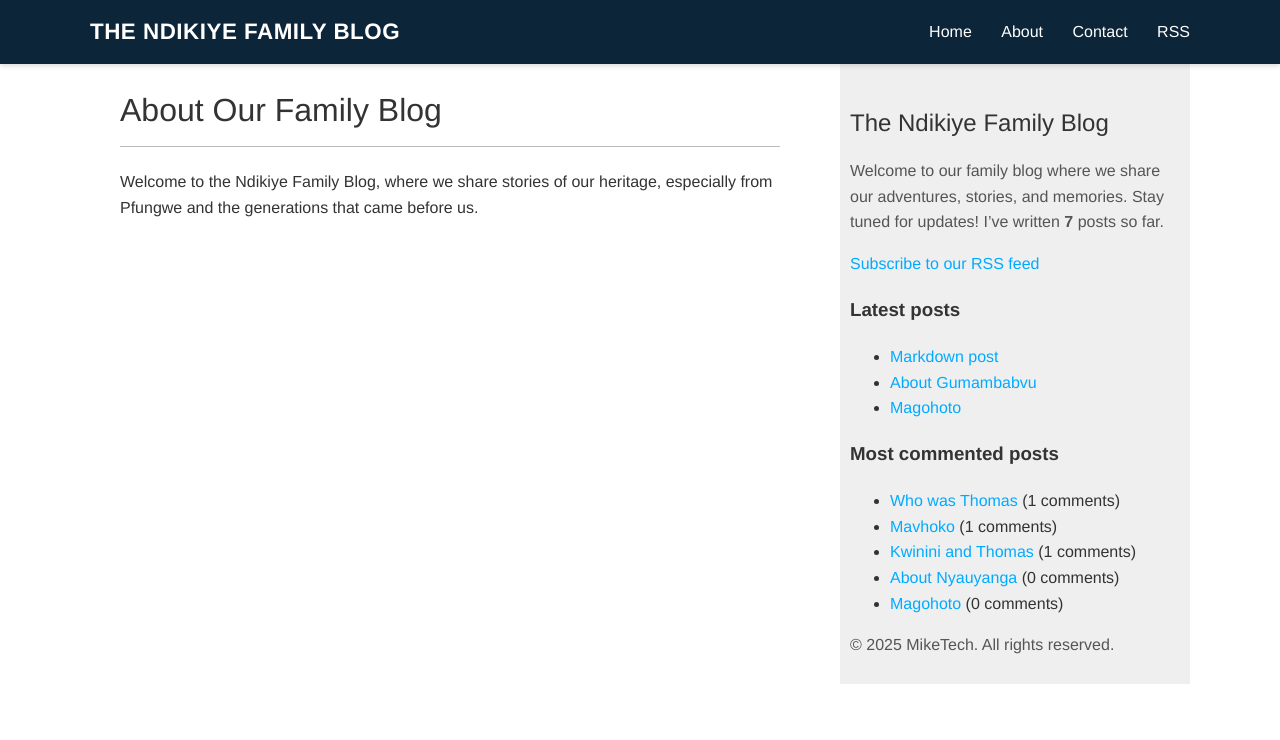
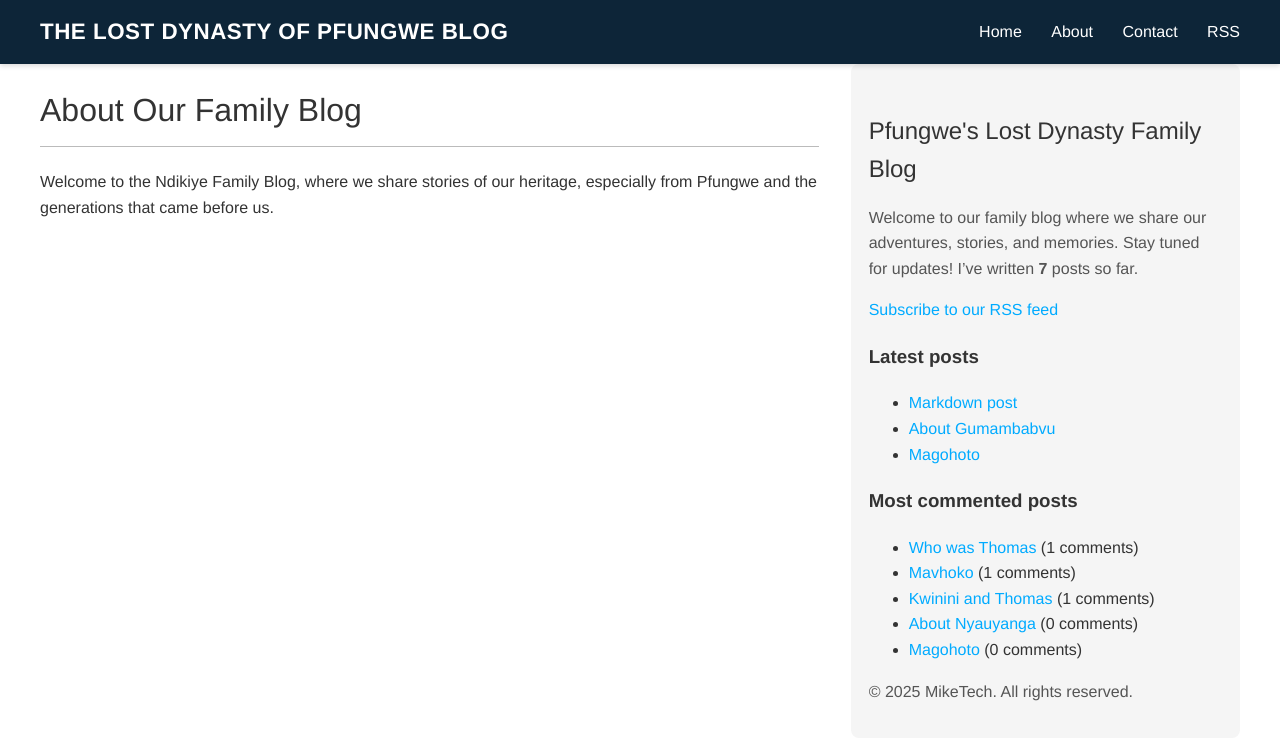
Before and after one commit to Mikemupararano/dynasty-blog, a Django app: page /about/ in a window 1280 px wide. Shown: the top 740 px of the page. Run offline with Django 5.2, Linux system fonts and the light colour scheme; data comes from the database, SQL or seed files in the repository; parts of the project's set-up code (start-up, migrations or seed data) failed here and were passed over.

Commit message:
Made "Explore posts" in base.html clickable.

```diff
--- a/dynasty_blog/blog/static/blog/css/blog.css
+++ b/dynasty_blog/blog/static/blog/css/blog.css
@@ -1,9 +1,12 @@
+/* ---------- Base ---------- */
 body {
   margin:0;
   padding:0;
   font-family:helvetica, sans-serif;
   line-height:1.6;
   color:#333;
+  background:#fff;
+  scroll-behavior:smooth; /* smooth scroll to #content */
 }
 
 a {
@@ -22,49 +25,54 @@ h2 {
   margin:30px 0 0;
 }
 
-/* Layout */
-#content {
-  float:left;
-  width:60%;
-  padding:0 0 0 30px;
+/* ---------- Wrapper & Layout (Grid) ---------- */
+.wrapper {
+  max-width:1200px;
+  margin:0 auto;
+  padding:0 20px;
+}
+
+.main-grid {
+  display:grid;
+  grid-template-columns: 2fr 1fr; /* content | sidebar */
+  gap:32px;
+  align-items:start;
+}
+
+#content, #sidebar {
+  float:none;
+  width:auto;
+  padding:0;
 }
 
 #sidebar {
-  float:right;
-  width:30%;
-  padding:10px;
-  background:#efefef;
-  height:100%;
+  background:#f5f5f5;
+  padding:18px;
+  border-radius:8px;
 }
 
-.clearfix { clear: both; }
-.wrapper {
-  max-width:1100px;
-  margin:0 auto;
-  padding:0 16px;
-}
-
-/* Pagination */
+/* ---------- Pagination ---------- */
 .pagination {
   margin:40px 0;
   font-weight:bold;
 }
 
-/* Forms */
+/* ---------- Forms ---------- */
 label {
-  float:left;
-  clear:both;
+  display:block;
   color:#333;
-  margin-bottom:4px;
+  margin:0 0 4px;
 }
 input, textarea {
-  clear:both;
-  float:left;
+  display:block;
+  width:100%;
   margin:0 0 10px;
   background:#ededed;
   border:0;
-  padding:6px 10px;
-  font-size:12px;
+  padding:8px 10px;
+  font-size:14px;
+  border-radius:4px;
+  box-sizing:border-box;
 }
 input[type=submit] {
   font-weight:bold;
@@ -134,21 +143,131 @@ input[type=submit] {
   align-items:center;
 }
 .nav-left .logo {
-  font-size:1.3em;
+  font-size:1.4em;
   font-weight:bold;
   color:white;
+  text-transform:uppercase;
+  letter-spacing:0.5px;
 }
 .nav-right a {
   color:white;
-  margin-left:20px;
+  margin-left:25px;
   font-weight:500;
-  transition:opacity 0.2s ease;
+  text-decoration:none;
+  transition:color 0.2s ease, transform 0.2s ease;
 }
 .nav-right a:hover {
-  opacity:0.8;
+  color:#00abff;
+  transform:scale(1.05);
+}
+.navbar.fixed {
+  position:sticky;
+  top:0;
+  left:0;
 }
 
-/* ✅ Media section styling */
+/* ---------- Landing Page Hero (no stretch, photo on right half) ---------- */
+/* Goal: never over-upscale the image. Keep it crisp by only filling
+   the hero's height and letting it sit on the RIGHT half.
+   Text remains on the left on a dark gradient. */
+.landing-hero {
+  position:relative;
+  width:100%;
+
+  /* shorter hero to avoid scaling up small images */
+  height:30vh;
+  min-height:220px;
+  max-height:360px;
+
+  display:flex;
+  align-items:center;
+  justify-content:center;
+  overflow:hidden;
+  border-bottom:2px solid #00abff;
+
+  /* Two-layer background: gradient (full) + photo (right, height-fit) */
+  background:
+    linear-gradient(90deg, rgba(0,0,0,0.65) 0%, rgba(0,0,0,0.45) 45%, rgba(0,0,0,0.15) 70%, rgba(0,0,0,0) 100%),
+    url("../images/family-banner.jpg") right center / auto 100% no-repeat;
+
+  /* base color behind transparent zones */
+  background-color:#111;
+}
+
+/* ✅ On wider screens, give the image a little more room without stretching */
+@media (min-width: 1100px) {
+  .landing-hero {
+    height:32vh;
+    max-height:400px;
+    background-size: 100% 100%, auto 100%; /* gradient covers; image stays height-fit */
+    background-position: center, 92% center; /* photo nudged further right */
+  }
+}
+
+/* ✅ On very large and hi-res screens, allow cover (assumes large source image) */
+@media (min-width: 1600px) {
+  .landing-hero {
+    background:
+      linear-gradient(90deg, rgba(0,0,0,0.55) 0%, rgba(0,0,0,0.35) 50%, rgba(0,0,0,0.15) 75%, rgba(0,0,0,0.0) 100%),
+      url("../images/family-banner.jpg") center center / cover no-repeat;
+  }
+}
+
+/* ✅ Hero content (always clickable) */
+.hero-text {
+  text-align:left;
+  color:#fff;
+  padding:0 1rem;
+  max-width:700px;
+  position:relative;
+  z-index:2;
+}
+
+.hero-text h1 {
+  font-size:1.8rem;
+  margin:0 0 0.4rem 0;
+  letter-spacing:0.3px;
+  text-shadow:0 2px 4px rgba(0,0,0,0.6);
+}
+.hero-text h1::after {
+  content:"";
+  display:block;
+  width:90px;
+  height:2px;
+  margin:10px 0 0;
+  background:rgba(255,255,255,0.85);
+}
+
+.hero-text p {
+  font-size:1rem;
+  font-weight:300;
+  margin-top:0.4rem;
+  text-shadow:0 2px 4px rgba(0,0,0,0.6);
+}
+
+.hero-btn {
+  display:inline-block;
+  margin-top:1rem;
+  background:#00abff;
+  color:white;
+  padding:0.6em 1.2em;
+  border-radius:6px;
+  font-weight:600;
+  text-transform:uppercase;
+  letter-spacing:0.3px;
+  transition:transform 0.15s ease, background 0.2s ease, box-shadow 0.2s ease;
+  box-shadow:0 4px 12px rgba(0,0,0,0.25);
+  cursor:pointer;
+  z-index:3;
+  position:relative;
+}
+.hero-btn:hover {
+  background:#0092da;
+  transform:translateY(-2px);
+  box-shadow:0 6px 14px rgba(0,0,0,0.25);
+}
+
+/* ---------- Media section styling ---------- */
 .post-media {
   margin:1.5em 0;
 }
--- a/dynasty_blog/templates/blog/base.html
+++ b/dynasty_blog/templates/blog/base.html
@@ -1,4 +1,3 @@
-{% comment %}#Creating a base template{% endcomment %}
 {% load blog_tags %}
 {% load static %}
 <!DOCTYPE html>
@@ -12,54 +11,6 @@
     </title>
 
     <link rel="stylesheet" href="{% static 'blog/css/blog.css' %}" />
-    <style>
-      /* ✅ Navbar Styling */
-      .navbar {
-        background-color: #0d2538; /* dark navy blue background */
-        color: white;
-        padding: 14px 0;
-        box-shadow: 0 2px 5px rgba(0, 0, 0, 0.15);
-        position: relative;
-        z-index: 1000;
-      }
-
-      .navbar .wrapper {
-        display: flex;
-        justify-content: space-between;
-        align-items: center;
-        max-width: 1100px;
-        margin: 0 auto;
-        padding: 0 20px;
-      }
-
-      .nav-left .logo {
-        font-size: 1.4em;
-        font-weight: bold;
-        color: #ffffff;
-        text-transform: uppercase;
-        letter-spacing: 0.5px;
-      }
-
-      .nav-right a {
-        color: #ffffff;
-        margin-left: 25px;
-        font-weight: 500;
-        text-decoration: none;
-        transition: color 0.2s ease, transform 0.2s ease;
-      }
-
-      .nav-right a:hover {
-        color: #00abff;
-        transform: scale(1.05);
-      }
-
-      /* Optional: make it fixed at top */
-      .navbar.fixed {
-        position: sticky;
-        top: 0;
-        left: 0;
-      }
-    </style>
   </head>
 
   <body>
@@ -67,7 +18,7 @@
     <nav class="navbar fixed">
       <div class="wrapper">
         <div class="nav-left">
-          <a href="{% url 'blog:post_list' %}" class="logo">The Ndikiye Family Blog</a>
+          <a href="{% url 'blog:post_list' %}" class="logo">The Lost Dynasty of Pfungwe Blog</a>
         </div>
         <div class="nav-right">
           <a href="{% url 'blog:post_list' %}">Home</a>
@@ -87,7 +38,22 @@
       </div>
     </nav>
 
+    <!-- ✅ Landing Hero Section (homepage only) -->
+    {% if request.resolver_match.url_name == 'post_list' %}
+      <header class="landing-hero" role="banner">
+        <!-- No overlay wrapper — nothing blocks clicks -->
+        <div class="hero-text">
+          <h1>Welcome to Pfungwe's Lost Dynasty Family Blog</h1>
+          <p>Stories, adventures, and memories that bring us together ❤️</p>
+          <!-- Scroll straight to the posts area -->
+          <a href="#content" class="hero-btn">Explore Posts</a>
+        </div>
+      </header>
+    {% endif %}
+
+    <!-- ✅ Main Wrapper -->
     <div class="wrapper">
+      <div class="main-grid">
         <div id="content">
           {% block content %}
 
@@ -95,7 +61,7 @@
         </div>
 
         <div id="sidebar">
-        <h2>The Ndikiye Family Blog</h2>
+          <h2>Pfungwe's Lost Dynasty Family Blog</h2>
           {% total_posts as total %}
           <p>
             Welcome to our family blog where we share our adventures, stories, and memories. Stay tuned for updates! I’ve written <strong>{{ total }}</strong> post{{ total|pluralize }} so far.
@@ -122,8 +88,7 @@
             <p>&copy; 2025 MikeTech. All rights reserved.</p>
           </footer>
         </div>
-
-      <div class="clearfix"></div>
+      </div>
     </div>
   </body>
 </html>
```
Also changed, not shown: other parts of dynasty_blog/blog/static/blog/css/blog.css (+28 -18 lines), dynasty_blog/blog/static/blog/images/family-banner.jpg (added). Lines whose indentation alone changed are shown as unchanged.
